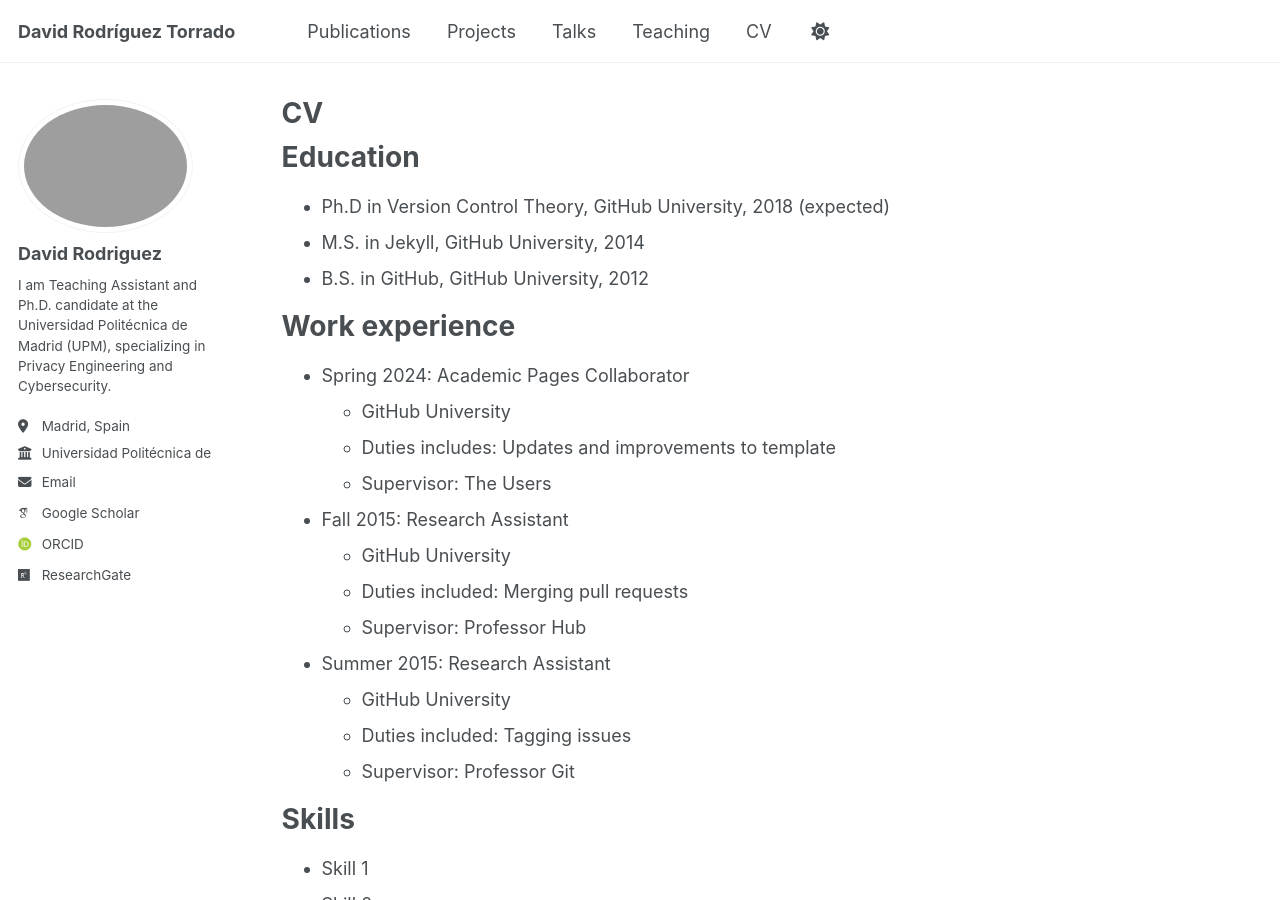
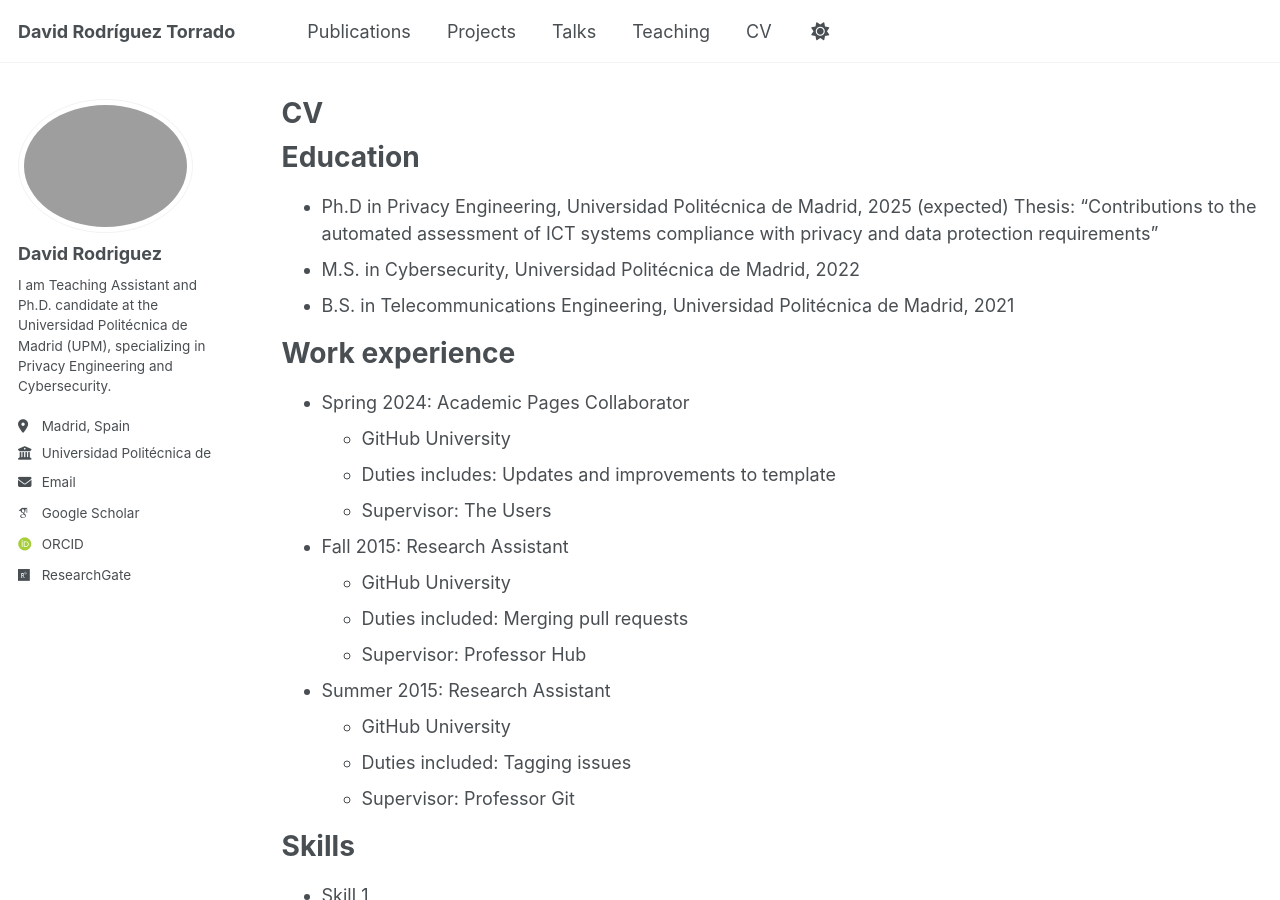
Before and after one commit to DavidRodriguezTorrado/DavidRodriguezTorrado.github.io, a Jekyll site: the page built from _pages/cv.md, in a window 1280 px wide and 900 px high. Built offline with Jekyll 4.4.1, drawn with Linux system fonts in a browser that asks for light colours; some web fonts are replaced.

Commit message:
cv changes

```diff
--- a/_pages/cv.md
+++ b/_pages/cv.md
@@ -11,9 +11,10 @@ redirect_from:
 
 Education
 ======
-* Ph.D in Version Control Theory, GitHub University, 2018 (expected)
-* M.S. in Jekyll, GitHub University, 2014
-* B.S. in GitHub, GitHub University, 2012
+* Ph.D in Privacy Engineering, Universidad Politécnica de Madrid, 2025 (expected)
+  Thesis: "Contributions to the automated assessment of ICT systems compliance with privacy and data protection requirements"
+* M.S. in Cybersecurity, Universidad Politécnica de Madrid, 2022
+* B.S. in Telecommunications Engineering, Universidad Politécnica de Madrid, 2021
 
 Work experience
 ======
```
